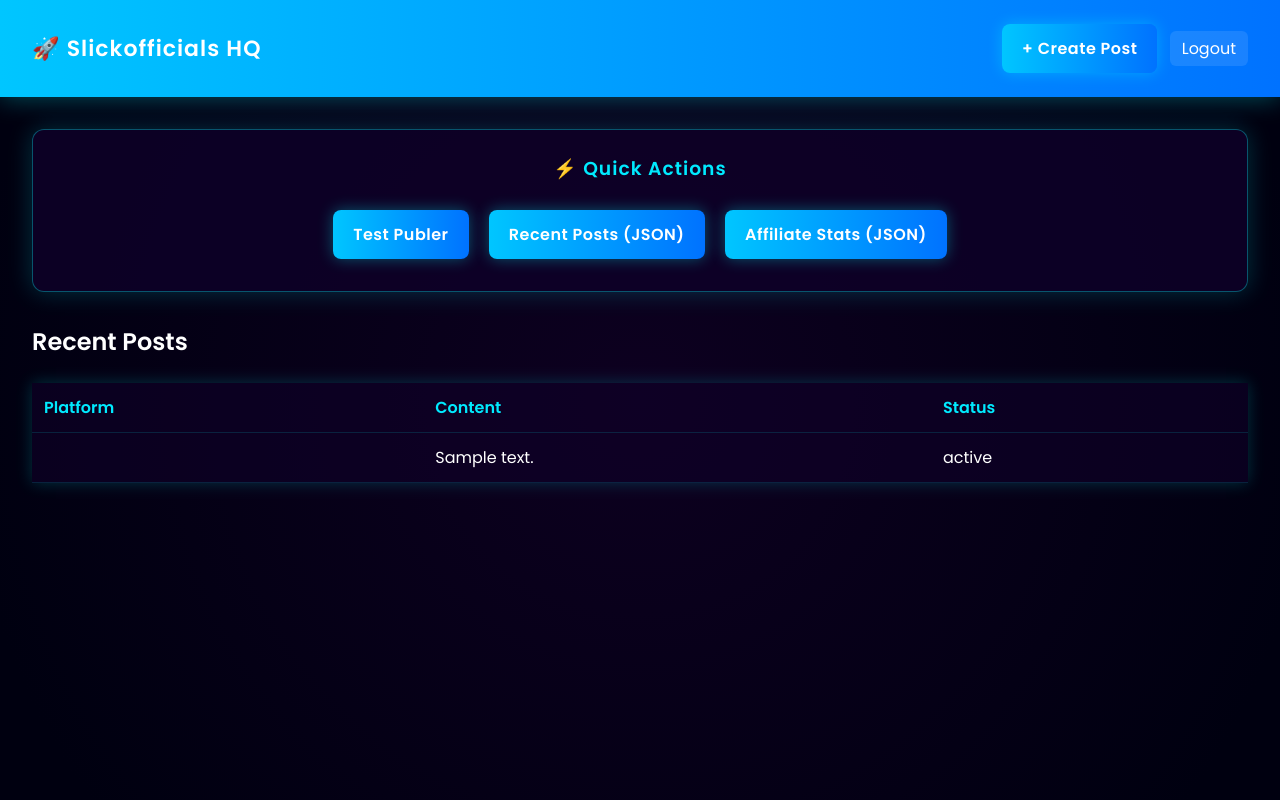
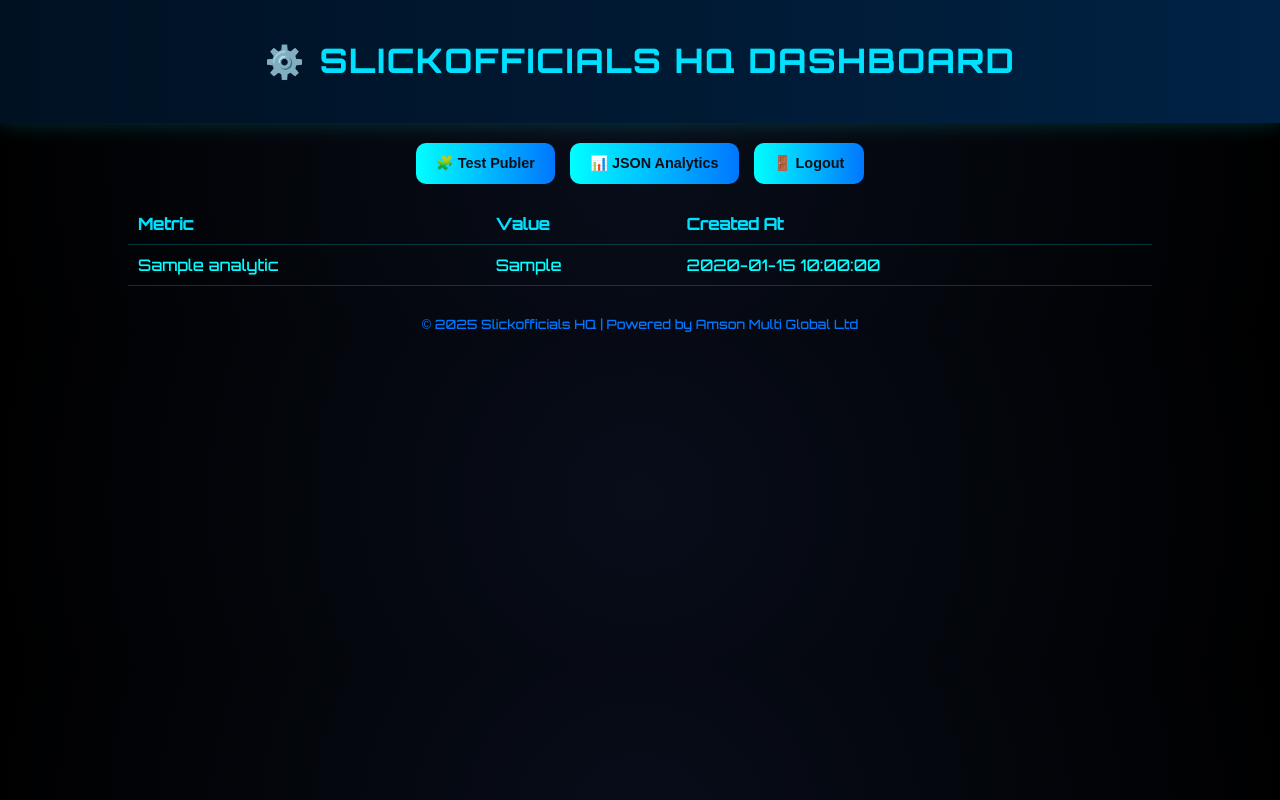
Before and after one commit to slickofficials/SlickOfficials-HQ-HUB, a Python web app: template templates/dashboard.html in a window 1280 px wide. Run offline with Jinja, Linux system fonts and the light colour scheme; the template is opened without the code that fills it: most values are stand-ins (such as "Sample title", 1, 10 or a date in 2020).

Commit message:
Update dashboard.html

```diff
--- a/templates/dashboard.html
+++ b/templates/dashboard.html
@@ -1,133 +1,93 @@
 <!DOCTYPE html>
 <html lang="en">
 <head>
-  <meta charset="UTF-8" />
-  <title>Slickofficials HQ – Dashboard</title>
-  <link href="https://fonts.googleapis.com/css2?family=Poppins:wght@400;600&display=swap" rel="stylesheet">
+<meta charset="UTF-8">
+<meta name="viewport" content="width=device-width, initial-scale=1.0">
+<title>Slickofficials HQ Dashboard</title>
 <style>
+@import url('https://fonts.googleapis.com/css2?family=Orbitron:wght@500&display=swap');
 body {
-      font-family: 'Poppins', sans-serif;
-      background: radial-gradient(circle at center, #0d0020, #000010 90%);
-      color: #fff;
   margin: 0;
-      min-height: 100vh;
+  font-family: 'Orbitron', sans-serif;
+  background: radial-gradient(circle at 50% 50%, #080d1a, #000);
+  color: #00ffff;
+  overflow-x: hidden;
 }
 header {
-      background: linear-gradient(90deg, #00c6ff, #0072ff);
-      padding: 1rem 2rem;
+  padding: 20px;
+  background: linear-gradient(90deg, #001122, #002244);
+  text-align: center;
+  box-shadow: 0 0 20px #00ffff33;
+}
+h1 {
+  color: #00e0ff;
+  letter-spacing: 3px;
+  text-transform: uppercase;
+}
+.actions {
   display: flex;
-      justify-content: space-between;
-      align-items: center;
-      box-shadow: 0 0 25px #00ffff55;
+  justify-content: center;
+  gap: 15px;
+  margin: 20px 0;
 }
-    header h1 {
-      margin: 0;
-      font-size: 22px;
-      letter-spacing: 1px;
-    }
-    header a {
-      color: white;
-      text-decoration: none;
-      background: rgba(255,255,255,0.1);
-      padding: 6px 12px;
-      border-radius: 6px;
+button {
+  background: linear-gradient(90deg, #00ffff, #0077ff);
+  border: none;
+  padding: 12px 20px;
+  border-radius: 10px;
+  font-size: 0.9rem;
+  color: #0b0f17;
+  font-weight: bold;
+  cursor: pointer;
   transition: 0.3s;
 }
-    header a:hover {
-      background: rgba(255,255,255,0.25);
+button:hover {
+  background: linear-gradient(90deg, #0077ff, #00ffff);
+  box-shadow: 0 0 15px #00ffffaa;
 }
-
-    .container {
-      padding: 2rem;
-    }
-
-    .quick-actions {
-      background: rgba(15, 0, 40, 0.85);
-      border: 1px solid #00ffff55;
-      border-radius: 12px;
-      box-shadow: 0 0 25px #00ffff33;
-      padding: 1.5rem;
-      margin-bottom: 2rem;
-      text-align: center;
-    }
-    .quick-actions h3 {
-      margin-top: 0;
-      color: #00eaff;
-      letter-spacing: 1px;
-    }
-
-    .action-button {
-      display: inline-block;
-      margin: 0.5rem;
-      padding: 12px 20px;
-      background: linear-gradient(90deg, #00c6ff, #0072ff);
-      border: none;
-      border-radius: 8px;
-      color: white;
-      font-weight: 600;
-      letter-spacing: 0.5px;
-      text-decoration: none;
-      box-shadow: 0 0 15px #00ffff55;
-      transition: 0.3s ease;
-    }
-    .action-button:hover {
-      background: linear-gradient(90deg, #00eaff, #00c3ff);
-      box-shadow: 0 0 25px #00ffffaa;
-      transform: scale(1.05);
-    }
-
 table {
-      width: 100%;
-      margin-top: 1.5rem;
+  width: 80%;
+  margin: 20px auto;
   border-collapse: collapse;
-      background: rgba(15, 0, 40, 0.6);
-      box-shadow: 0 0 15px #00ffff33;
+  text-align: left;
 }
 th, td {
-      padding: 12px;
-      border-bottom: 1px solid #00ffff22;
+  border-bottom: 1px solid #00ffff33;
+  padding: 10px;
 }
 th {
-      text-align: left;
-      color: #00eaff;
+  color: #00e0ff;
 }
-    tr:hover {
-      background: rgba(0,255,255,0.05);
+footer {
+  margin-top: 30px;
+  text-align: center;
+  font-size: 0.8rem;
+  color: #0077ff;
 }
 </style>
 </head>
 <body>
   <header>
-    <h1>🚀 Slickofficials HQ</h1>
-    <div>
-      <a href="/create_post" class="action-button">+ Create Post</a>
-      <a href="/logout">Logout</a>
-    </div>
+    <h1>⚙️ Slickofficials HQ Dashboard</h1>
   </header>
 
-  <div class="container">
-    <div class="quick-actions">
-      <h3>⚡ Quick Actions</h3>
-      <a href="/test_publer" class="action-button">Test Publer</a>
-      <a href="/get_recent_posts" class="action-button">Recent Posts (JSON)</a>
-      <a href="/get_affiliate_stats" class="action-button">Affiliate Stats (JSON)</a>
+  <div class="actions">
+    <form action="/test_publer"><button>🧩 Test Publer</button></form>
+    <form action="/json/analytics"><button>📊 JSON Analytics</button></form>
+    <form action="/logout"><button>🚪 Logout</button></form>
   </div>
 
-    <h2>Recent Posts</h2>
-    {% if posts %}
   <table>
-      <tr><th>Platform</th><th>Content</th><th>Status</th></tr>
-      {% for post in posts %}
+    <tr><th>Metric</th><th>Value</th><th>Created At</th></tr>
+    {% for a in analytics %}
     <tr>
-        <td>{{ post.platform }}</td>
-        <td>{{ post.content }}</td>
-        <td>{{ post.status }}</td>
+      <td>{{ a.metric_name }}</td>
+      <td>{{ a.metric_value }}</td>
+      <td>{{ a.created_at.strftime('%Y-%m-%d %H:%M:%S') }}</td>
     </tr>
     {% endfor %}
   </table>
-    {% else %}
-    <p>No posts yet. <a href="/create_post" class="action-button">Create one</a>.</p>
-    {% endif %}
-  </div>
+
+  <footer>© 2025 Slickofficials HQ | Powered by Amson Multi Global Ltd</footer>
 </body>
 </html>
```
Lines whose indentation alone changed are shown as unchanged.
